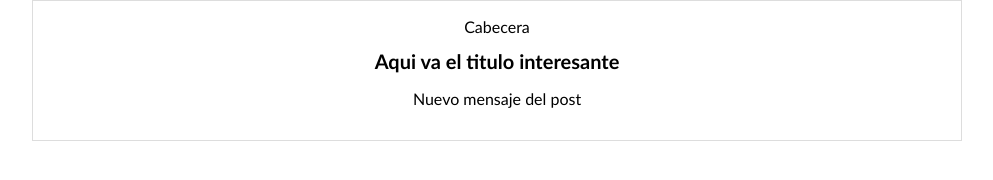
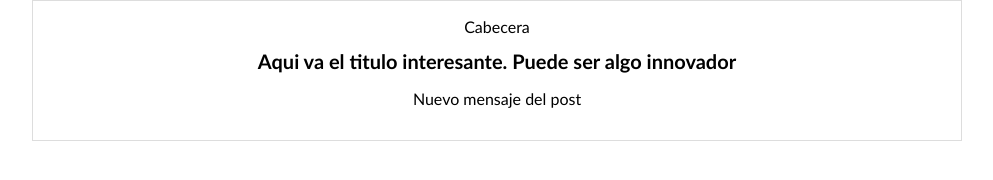
Before and after one commit to Marco0023/Blog-platzi, a plain HTML site: page index.html in a window 1280 px wide. Shown: the whole page, without its empty margins (143-1136 px from the left). Drawn offline with Linux system fonts and the light colour scheme.

Commit message:
Cambio en el contenido

```diff
--- a/index.html
+++ b/index.html
@@ -13,7 +13,7 @@
 
         </div>
         <div id="post">
-            <h1>Aqui va el titulo interesante</h1>
+            <h1>Aqui va el titulo interesante. Puede ser algo innovador</h1>
             <p>Nuevo mensaje del post</p>
         </div>
     </div>
```
